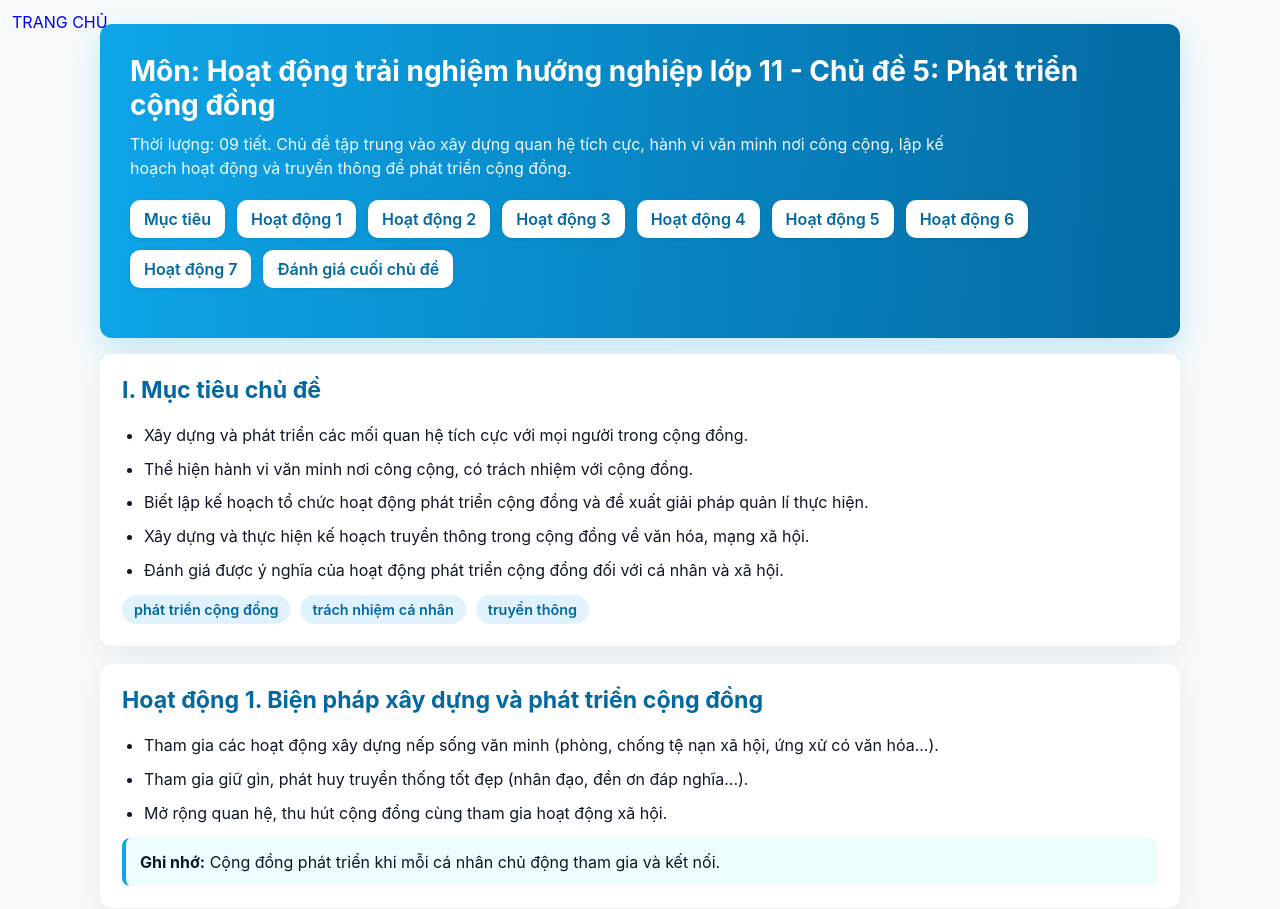
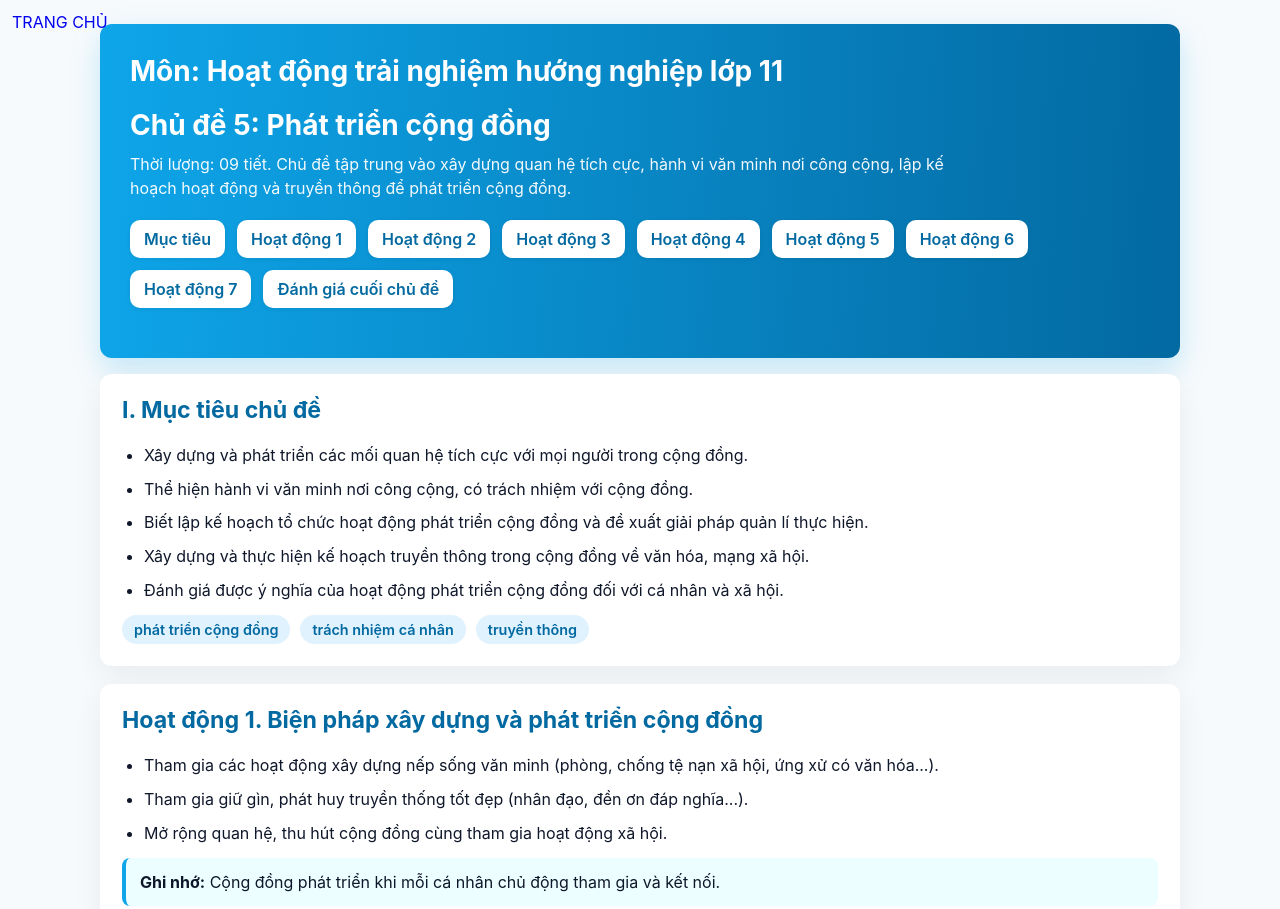
Before and after one commit to ontinhoc/home, a plain HTML site: page hdtnhn11-cd5.html in a window 1280 px wide. Shown: the top 909 px of the page. Drawn offline with Linux system fonts and the light colour scheme.

Commit message:
edit tieu de cd5

```diff
--- a/hdtnhn11-cd5.html
+++ b/hdtnhn11-cd5.html
@@ -62,7 +62,7 @@
     <a href="index.html" aria-label="Về trang chủ" class="btn" style="position:fixed;top:12px;left:12px;z-index:50;text-decoration:none;">TRANG CHỦ</a>
     <div class="wrap">
         <header>
-            <h1>Môn: Hoạt động trải nghiệm hướng nghiệp lớp 11 - Chủ đề 5: Phát triển cộng đồng</h1>
+            <h1>Môn: Hoạt động trải nghiệm hướng nghiệp lớp 11 </h1></br> <h1>Chủ đề 5: Phát triển cộng đồng</h1>
             <p>Thời lượng: 09 tiết. Chủ đề tập trung vào xây dựng quan hệ tích cực, hành vi văn minh nơi công cộng, lập kế hoạch hoạt động và truyền thông để phát triển cộng đồng.</p>
             <nav aria-label="Mục lục">
                 <a href="#muc-tieu">Mục tiêu</a>
```
